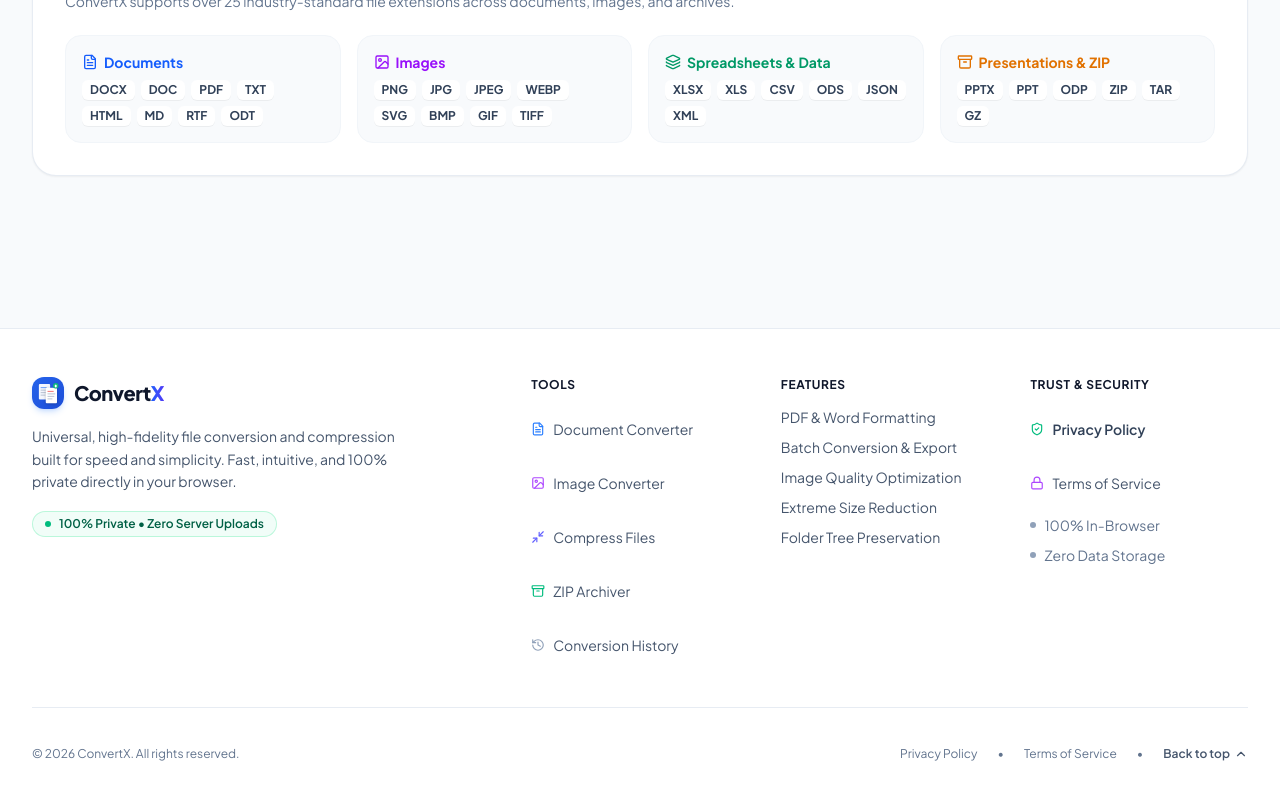
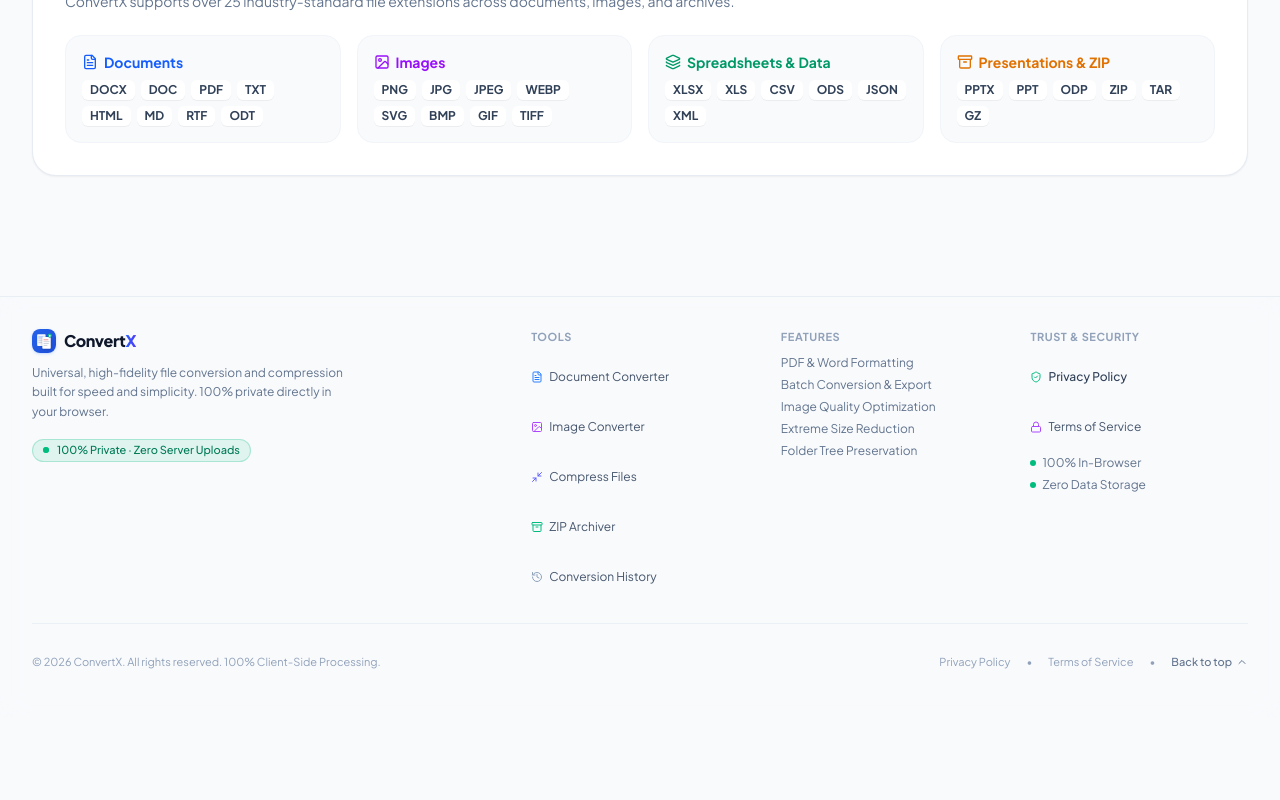
Before and after one commit to mukteshwar845/ConvertX, a React (Vite) app: page / in a window 1280 px wide. Shown: the part 2452-3252 px from the top of the page. After the commit the page ends 3168 px from the top, so only its background shows below. Built offline with nearby package versions, Linux system fonts and the light colour scheme.

Commit message:
style(footer): make footer compact, anchored to bottom, and sleek with refined typography

```diff
--- a/src/components/Footer.tsx
+++ b/src/components/Footer.tsx
@@ -25,53 +25,58 @@ export const Footer: React.FC<FooterProps> = ({
   };
 
   return (
-    <footer className="hidden md:block border-t border-slate-200/80 bg-white dark:border-slate-800/80 dark:bg-slate-900 transition-colors duration-200">
-      <div className="mx-auto max-w-7xl px-4 sm:px-6 lg:px-8 py-10 sm:py-12">
-        <div className="grid grid-cols-1 gap-8 md:grid-cols-4 lg:grid-cols-5">
+    <footer className="hidden md:block mt-auto border-t border-slate-200/70 bg-slate-50/70 dark:border-slate-800/70 dark:bg-slate-950/70 backdrop-blur-md transition-colors duration-200">
+      <div className="mx-auto max-w-7xl px-4 sm:px-6 lg:px-8 py-6 sm:py-8">
+        <div className="grid grid-cols-1 md:grid-cols-5 gap-6 lg:gap-8">
           {/* Brand & Mission */}
-          <div className="md:col-span-2 lg:col-span-2 space-y-4">
+          <div className="md:col-span-2 space-y-2.5">
             <div
               onClick={() => {
-                onNavigateTab('documents');
+                onNavigateTab('convert');
                 scrollToTop();
               }}
-              className="inline-flex cursor-pointer items-center gap-2.5 transition-transform hover:scale-[1.01]"
+              className="inline-flex cursor-pointer items-center gap-2 transition-opacity hover:opacity-85"
             >
               <img
                 src="/icon.svg"
                 alt="ConvertX Logo"
-                className="h-8 w-8 rounded-xl shadow-md shadow-blue-500/20 object-contain transition-transform hover:scale-105"
+                className="h-6 w-6 rounded-lg shadow-sm shadow-blue-500/20 object-contain"
               />
-              <span className="text-xl font-black tracking-tight text-slate-900 dark:text-white">
+              <span className="text-base font-black tracking-tight text-slate-900 dark:text-white">
                 Convert<span className="bg-gradient-to-r from-blue-600 to-indigo-600 bg-clip-text text-transparent dark:from-blue-400 dark:to-indigo-400">X</span>
               </span>
             </div>
 
-            <p className="text-sm text-slate-600 dark:text-slate-400 leading-relaxed max-w-sm">
-              Universal, high-fidelity file conversion and compression built for speed and simplicity. Fast, intuitive, and 100% private directly in your browser.
+            <p className="text-xs text-slate-500 dark:text-slate-400 leading-relaxed max-w-xs">
+              Universal, high-fidelity file conversion and compression built for speed and simplicity. 100% private directly in your browser.
             </p>
 
-            <div className="inline-flex items-center gap-2 rounded-full border border-emerald-200/70 bg-emerald-50/70 px-3 py-1 text-xs font-semibold text-emerald-800 dark:border-emerald-800/60 dark:bg-emerald-950/40 dark:text-emerald-300">
-              <span className="h-1.5 w-1.5 rounded-full bg-emerald-500 animate-pulse"></span>
-              <span>100% Private • Zero Server Uploads</span>
+            <div className="pt-1">
+              <div className="inline-flex items-center gap-2 rounded-full border border-emerald-500/25 bg-emerald-500/10 px-2.5 py-0.5 text-[11px] font-medium text-emerald-700 dark:text-emerald-300">
+                <span className="relative flex h-1.5 w-1.5">
+                  <span className="animate-ping absolute inline-flex h-full w-full rounded-full bg-emerald-400 opacity-75"></span>
+                  <span className="relative inline-flex rounded-full h-1.5 w-1.5 bg-emerald-500"></span>
+                </span>
+                <span>100% Private · Zero Server Uploads</span>
+              </div>
             </div>
           </div>
 
           {/* Navigation Tools */}
           <div>
-            <h4 className="text-xs font-bold uppercase tracking-wider text-slate-900 dark:text-white mb-3.5">
+            <h4 className="text-[11px] font-bold uppercase tracking-wider text-slate-400 dark:text-slate-500 mb-2.5">
               Tools
             </h4>
-            <ul className="space-y-2.5 text-xs sm:text-sm">
+            <ul className="space-y-1.5 text-xs">
               <li>
                 <button
                   onClick={() => {
-                    onNavigateTab('documents');
+                    onNavigateTab('convert');
                     scrollToTop();
                   }}
-                  className="flex items-center gap-2 text-slate-600 hover:text-blue-600 dark:text-slate-400 dark:hover:text-blue-400 transition"
+                  className="flex items-center gap-1.5 text-slate-600 hover:text-blue-600 dark:text-slate-400 dark:hover:text-blue-400 transition"
                 >
-                  <FileText className="h-3.5 w-3.5 text-blue-500" />
+                  <FileText className="h-3 w-3 text-blue-500 shrink-0" />
                   <span>Document Converter</span>
                 </button>
               </li>
@@ -81,9 +86,9 @@ export const Footer: React.FC<FooterProps> = ({
                     onNavigateTab('images');
                     scrollToTop();
                   }}
-                  className="flex items-center gap-2 text-slate-600 hover:text-purple-600 dark:text-slate-400 dark:hover:text-purple-400 transition"
+                  className="flex items-center gap-1.5 text-slate-600 hover:text-purple-600 dark:text-slate-400 dark:hover:text-purple-400 transition"
                 >
-                  <ImageIcon className="h-3.5 w-3.5 text-purple-500" />
+                  <ImageIcon className="h-3 w-3 text-purple-500 shrink-0" />
                   <span>Image Converter</span>
                 </button>
               </li>
@@ -93,9 +98,9 @@ export const Footer: React.FC<FooterProps> = ({
                     onNavigateTab('compress');
                     scrollToTop();
                   }}
-                  className="flex items-center gap-2 text-slate-600 hover:text-indigo-600 dark:text-slate-400 dark:hover:text-indigo-400 transition"
+                  className="flex items-center gap-1.5 text-slate-600 hover:text-indigo-600 dark:text-slate-400 dark:hover:text-indigo-400 transition"
                 >
-                  <Minimize2 className="h-3.5 w-3.5 text-indigo-500" />
+                  <Minimize2 className="h-3 w-3 text-indigo-500 shrink-0" />
                   <span>Compress Files</span>
                 </button>
               </li>
@@ -105,9 +110,9 @@ export const Footer: React.FC<FooterProps> = ({
                     onNavigateTab('zip');
                     scrollToTop();
                   }}
-                  className="flex items-center gap-2 text-slate-600 hover:text-emerald-600 dark:text-slate-400 dark:hover:text-emerald-400 transition"
+                  className="flex items-center gap-1.5 text-slate-600 hover:text-emerald-600 dark:text-slate-400 dark:hover:text-emerald-400 transition"
                 >
-                  <Archive className="h-3.5 w-3.5 text-emerald-500" />
+                  <Archive className="h-3 w-3 text-emerald-500 shrink-0" />
                   <span>ZIP Archiver</span>
                 </button>
               </li>
@@ -117,9 +122,9 @@ export const Footer: React.FC<FooterProps> = ({
                     onNavigateTab('history');
                     scrollToTop();
                   }}
-                  className="flex items-center gap-2 text-slate-600 hover:text-blue-600 dark:text-slate-400 dark:hover:text-blue-400 transition"
+                  className="flex items-center gap-1.5 text-slate-600 hover:text-blue-600 dark:text-slate-400 dark:hover:text-blue-400 transition"
                 >
-                  <History className="h-3.5 w-3.5 text-slate-400" />
+                  <History className="h-3 w-3 text-slate-400 shrink-0" />
                   <span>Conversion History</span>
                 </button>
               </li>
@@ -128,10 +133,10 @@ export const Footer: React.FC<FooterProps> = ({
 
           {/* Capabilities */}
           <div>
-            <h4 className="text-xs font-bold uppercase tracking-wider text-slate-900 dark:text-white mb-3.5">
+            <h4 className="text-[11px] font-bold uppercase tracking-wider text-slate-400 dark:text-slate-500 mb-2.5">
               Features
             </h4>
-            <ul className="space-y-2.5 text-xs sm:text-sm text-slate-600 dark:text-slate-400">
+            <ul className="space-y-1.5 text-xs text-slate-500 dark:text-slate-400">
               <li>PDF & Word Formatting</li>
               <li>Batch Conversion & Export</li>
               <li>Image Quality Optimization</li>
@@ -142,37 +147,37 @@ export const Footer: React.FC<FooterProps> = ({
 
           {/* Trust & Privacy */}
           <div>
-            <h4 className="text-xs font-bold uppercase tracking-wider text-slate-900 dark:text-white mb-3.5">
+            <h4 className="text-[11px] font-bold uppercase tracking-wider text-slate-400 dark:text-slate-500 mb-2.5">
               Trust & Security
             </h4>
-            <ul className="space-y-2.5 text-xs sm:text-sm">
+            <ul className="space-y-1.5 text-xs">
               <li>
                 <button
                   onClick={onOpenPrivacyModal}
-                  className="flex items-center gap-2 font-semibold text-slate-700 hover:text-blue-600 dark:text-slate-300 dark:hover:text-blue-400 transition"
+                  className="flex items-center gap-1.5 font-medium text-slate-700 hover:text-blue-600 dark:text-slate-300 dark:hover:text-blue-400 transition"
                 >
-                  <ShieldCheck className="h-3.5 w-3.5 text-emerald-500" />
+                  <ShieldCheck className="h-3 w-3 text-emerald-500 shrink-0" />
                   <span>Privacy Policy</span>
                 </button>
               </li>
               <li>
                 <button
                   onClick={onOpenPrivacyModal}
-                  className="flex items-center gap-2 text-slate-600 hover:text-blue-600 dark:text-slate-400 dark:hover:text-blue-400 transition"
+                  className="flex items-center gap-1.5 text-slate-600 hover:text-blue-600 dark:text-slate-400 dark:hover:text-blue-400 transition"
                 >
-                  <Lock className="h-3.5 w-3.5 text-purple-500" />
+                  <Lock className="h-3 w-3 text-purple-500 shrink-0" />
                   <span>Terms of Service</span>
                 </button>
               </li>
               <li>
-                <span className="flex items-center gap-2 text-slate-500 dark:text-slate-400">
-                  <span className="h-1.5 w-1.5 rounded-full bg-slate-400"></span>
+                <span className="flex items-center gap-1.5 text-slate-500 dark:text-slate-400">
+                  <span className="h-1.5 w-1.5 rounded-full bg-emerald-500"></span>
                   <span>100% In-Browser</span>
                 </span>
               </li>
               <li>
-                <span className="flex items-center gap-2 text-slate-500 dark:text-slate-400">
-                  <span className="h-1.5 w-1.5 rounded-full bg-slate-400"></span>
+                <span className="flex items-center gap-1.5 text-slate-500 dark:text-slate-400">
+                  <span className="h-1.5 w-1.5 rounded-full bg-emerald-500"></span>
                   <span>Zero Data Storage</span>
                 </span>
               </li>
@@ -181,30 +186,30 @@ export const Footer: React.FC<FooterProps> = ({
         </div>
 
         {/* Bottom Bar: Copyright & Back to Top */}
-        <div className="mt-10 pt-6 border-t border-slate-200/80 dark:border-slate-800/80 flex flex-col sm:flex-row items-center justify-between gap-4 text-xs text-slate-500 dark:text-slate-400">
-          <p>© 2026 ConvertX. All rights reserved.</p>
+        <div className="mt-6 pt-4 border-t border-slate-200/60 dark:border-slate-800/60 flex flex-col sm:flex-row items-center justify-between gap-3 text-[11px] text-slate-400 dark:text-slate-500">
+          <p>© 2026 ConvertX. All rights reserved. 100% Client-Side Processing.</p>
 
-          <div className="flex items-center gap-5">
+          <div className="flex items-center gap-4">
             <button
               onClick={onOpenPrivacyModal}
-              className="hover:text-slate-900 dark:hover:text-white transition"
+              className="hover:text-slate-700 dark:hover:text-slate-300 transition"
             >
               Privacy Policy
             </button>
             <span>•</span>
             <button
               onClick={onOpenPrivacyModal}
-              className="hover:text-slate-900 dark:hover:text-white transition"
+              className="hover:text-slate-700 dark:hover:text-slate-300 transition"
             >
               Terms of Service
             </button>
             <span>•</span>
             <button
               onClick={scrollToTop}
-              className="inline-flex items-center gap-1 font-semibold text-slate-600 hover:text-blue-600 dark:text-slate-300 dark:hover:text-blue-400 transition"
+              className="inline-flex items-center gap-1 font-medium text-slate-500 hover:text-blue-600 dark:text-slate-400 dark:hover:text-blue-400 transition"
             >
               <span>Back to top</span>
-              <ChevronUp className="h-3.5 w-3.5" />
+              <ChevronUp className="h-3 w-3" />
             </button>
           </div>
         </div>
--- a/src/components/HomeView.tsx
+++ b/src/components/HomeView.tsx
@@ -169,7 +169,7 @@ export const HomeView: React.FC<HomeViewProps> = ({
   };
 
   return (
-    <div className="flex flex-col min-h-full pb-16">
+    <div className="flex flex-col min-h-full pb-6 sm:pb-8">
       {/* Hidden file input */}
       <input
         ref={fileInputRef}
```
